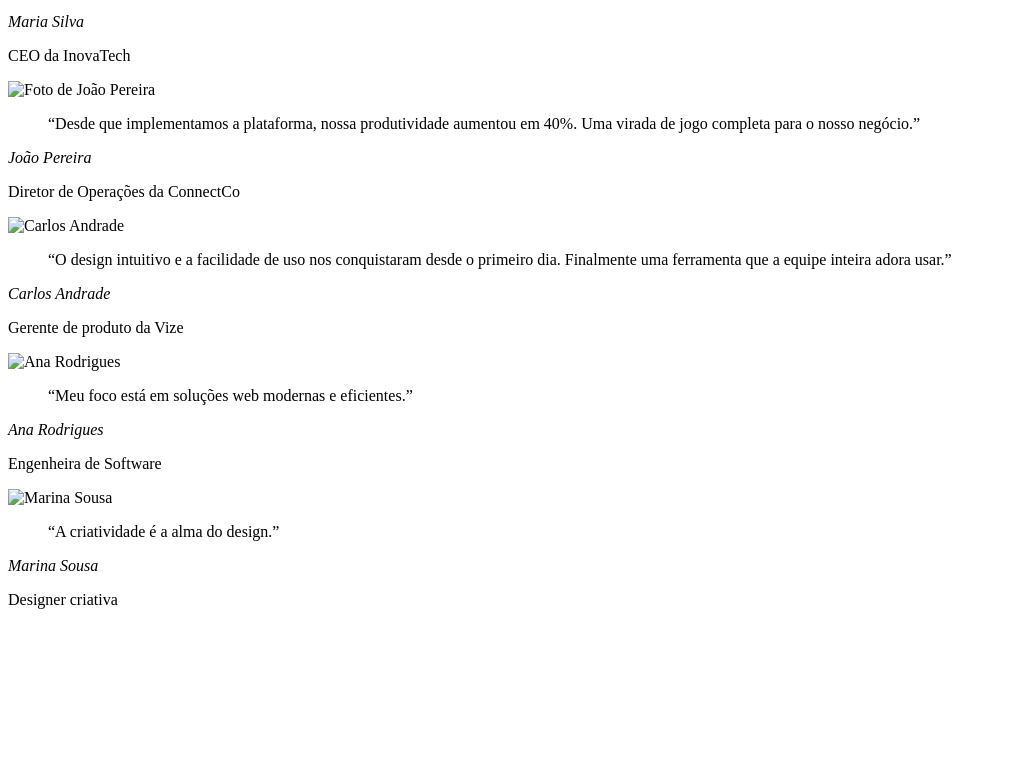
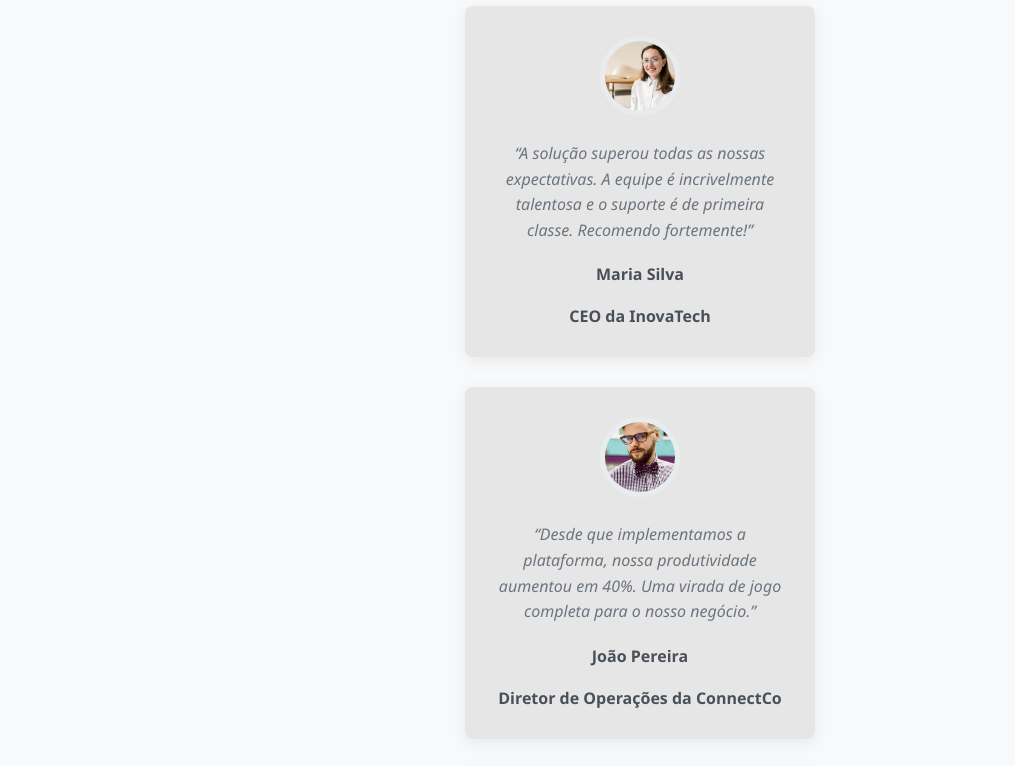
Before and after one commit to taynarasantossousa/Secao-de-Depoimentos, a plain HTML site: page index.html in a window 1280 px wide. Shown: the part 122-888 px from the top of the page, without its empty margins (0-1015 px from the left). Before the commit the page ends 800 px from the top, so only its background shows below. Drawn offline with Linux system fonts and the light colour scheme; the site is published under a folder, as on GitHub Pages, so addresses that start at the root find nothing.

Commit message:
Update index.html

```diff
--- a/index.html
+++ b/index.html
@@ -11,7 +11,7 @@
     <meta name="author" content="Taynara">
     <meta robots="index,follow">
     <title>Seção de Depoimentos com Colunas</title>
-    <link rel="stylesheet" href="/css/style.css">
+    <link rel="stylesheet" href="css/style.css">
     <link rel="shortcut icon" href="assets/profile.png" type="image/x-icon">
 </head>
 
@@ -23,7 +23,7 @@
 
                 <div class="testimonials-grid">
                     <article class="testimonial-card">
-                        <img src="/assets/img03.jpg" alt="Foto de Maria Silva" class="testimonial-avatar">
+                        <img src="assets/img03.jpg" alt="Foto de Maria Silva" class="testimonial-avatar">
                         <blockquote class="testimonial-quote">
                             “A solução superou todas as nossas expectativas. A equipe é incrivelmente talentosa e o
                             suporte é de primeira classe. Recomendo fortemente!”
@@ -33,7 +33,7 @@
                     </article>
 
                     <article class="testimonial-card">
-                        <img src="/assets/img02.jpg" alt="Foto de João Pereira" class="testimonial-avatar">
+                        <img src="assets/img02.jpg" alt="Foto de João Pereira" class="testimonial-avatar">
                         <blockquote class="testimonial-quote">
                             “Desde que implementamos a plataforma, nossa produtividade aumentou em 40%. Uma virada de
                             jogo completa para o nosso negócio.”
@@ -43,7 +43,7 @@
                     </article>
 
                     <article class="testimonial-card">
-                        <img src="/assets/img01.jpg" alt="Carlos Andrade" class="testimonial-avatar">
+                        <img src="assets/img01.jpg" alt="Carlos Andrade" class="testimonial-avatar">
                         <blockquote class="testimonial-quote">
                             “O design intuitivo e a facilidade de uso nos conquistaram desde o primeiro dia. Finalmente
                             uma ferramenta que a equipe inteira adora usar.”
@@ -53,7 +53,7 @@
                     </article>
 
                     <article class="testimonial-card">
-                        <img src="/assets/img04.jpg" alt="Ana Rodrigues" class="testimonial-avatar">
+                        <img src="assets/img04.jpg" alt="Ana Rodrigues" class="testimonial-avatar">
                         <blockquote class="testimonial-quote">
                             “Meu foco está em soluções web modernas e eficientes.”
                         </blockquote>
@@ -62,7 +62,7 @@
                     </article>
 
                     <article class="testimonial-card">
-                        <img src="/assets/img05.jpg" alt="Marina Sousa" class="testimonial-avatar">
+                        <img src="assets/img05.jpg" alt="Marina Sousa" class="testimonial-avatar">
                         <blockquote class="testimonial-quote">
                             “A criatividade é a alma do design.”
                         </blockquote>
@@ -76,4 +76,5 @@
     </main>
 </body>
 
+
 </html>
```
